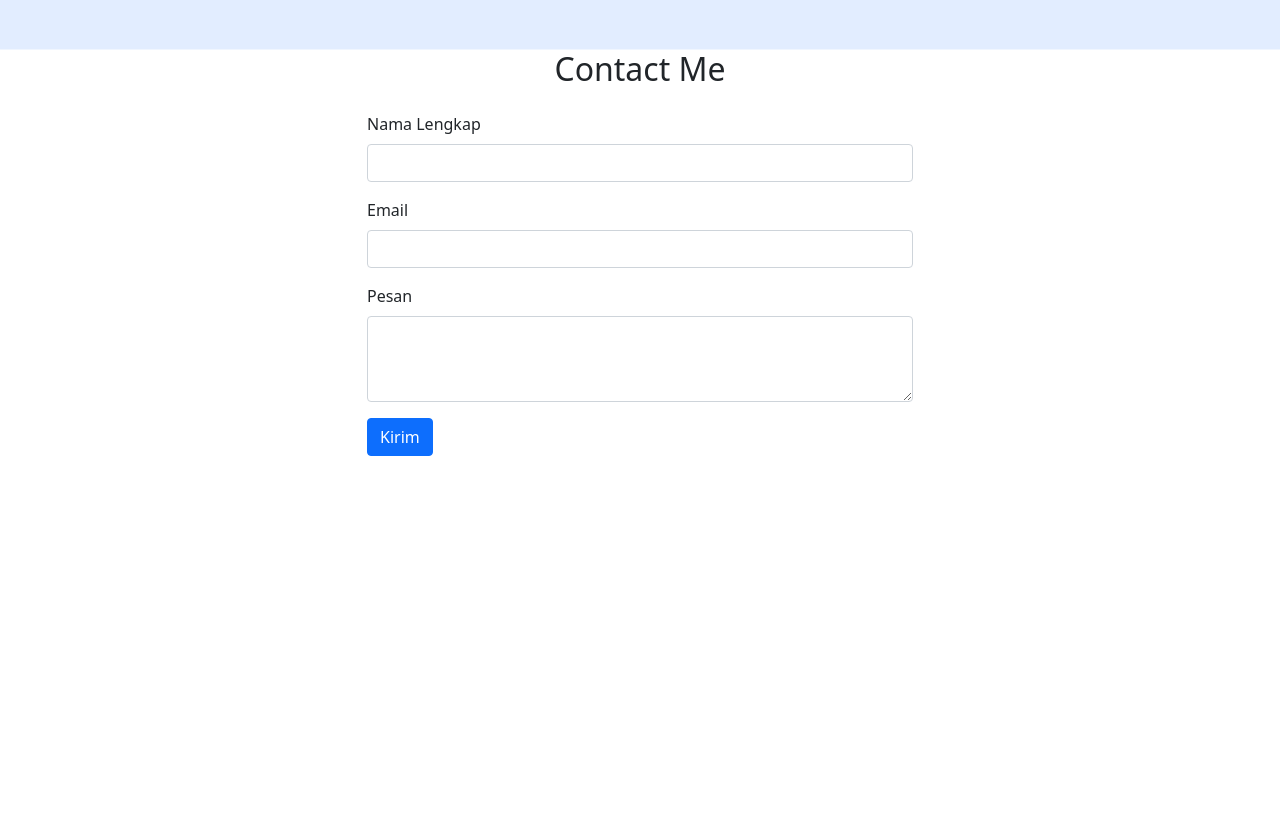
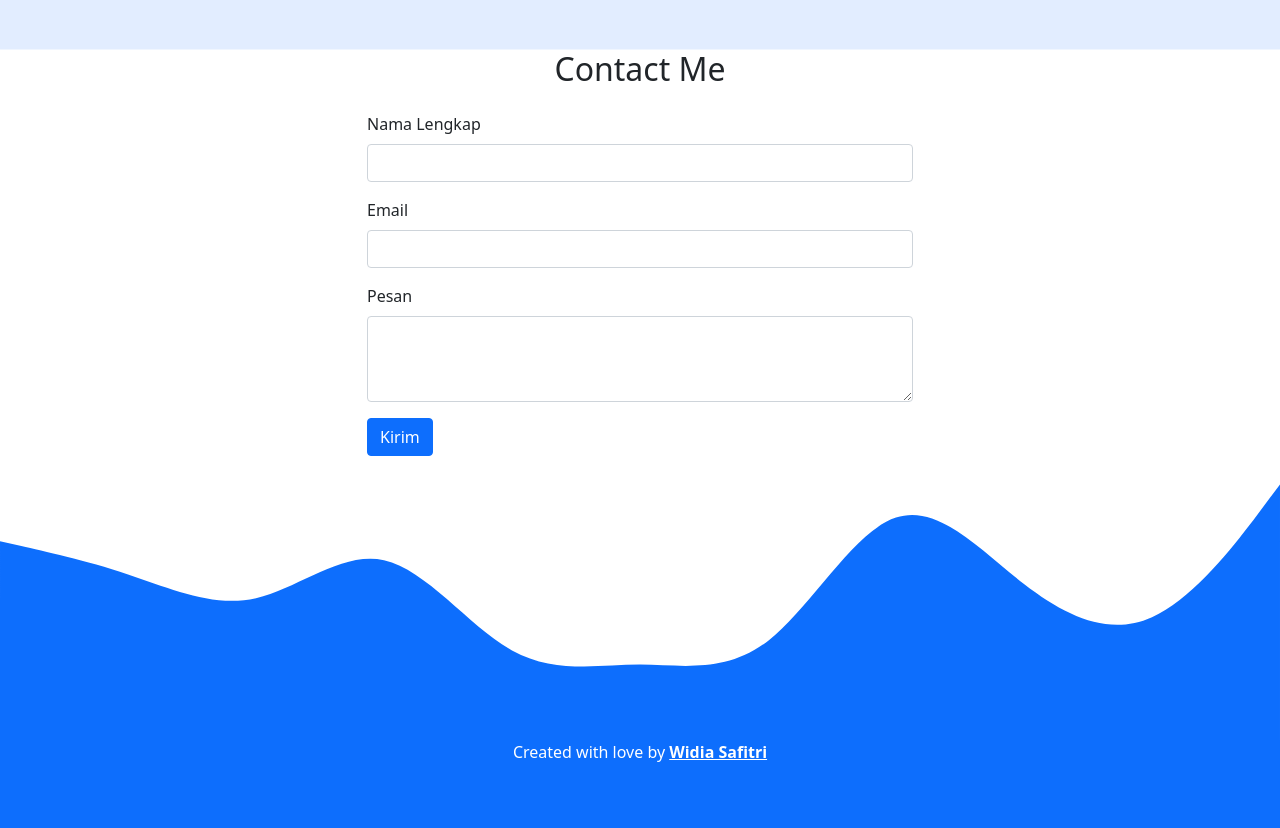
Before and after one commit to Widyasyafitri/UAS-WidiaSafitri, a plain HTML site: page index.html in a window 1280 px wide. Shown: the part 2268-3096 px from the top of the page. Before the commit the page ends 3000 px from the top, so only its background shows below. Drawn offline with nearby package versions, Linux system fonts and the light colour scheme; files whose address does not match are found by name.

Commit message:
Membuat Bagian Footer

```diff
--- a/index.html
+++ b/index.html
@@ -180,8 +180,21 @@
           </div>
         </div>
       </div>
+      <svg xmlns="http://www.w3.org/2000/svg" viewBox="0 0 1440 320">
+        <path
+          fill="#0d6efd"
+          fill-opacity="10"
+          d="M0,96L24,101.3C48,107,96,117,144,133.3C192,149,240,171,288,160C336,149,384,107,432,117.3C480,128,528,192,576,218.7C624,245,672,235,720,234.7C768,235,816,245,864,208C912,171,960,85,1008,69.3C1056,53,1104,107,1152,144C1200,181,1248,203,1296,181.3C1344,160,1392,96,1416,64L1440,32L1440,320L1416,320C1392,320,1344,320,1296,320C1248,320,1200,320,1152,320C1104,320,1056,320,1008,320C960,320,912,320,864,320C816,320,768,320,720,320C672,320,624,320,576,320C528,320,480,320,432,320C384,320,336,320,288,320C240,320,192,320,144,320C96,320,48,320,24,320L0,320Z"
+        ></path>
+      </svg>
     </section>
     <!-- Akhir contact-->
+
+    <!-- Footer -->
+    <footer class="bg-primary text-white text-center pb-5">
+      <p>Created with love by <a href="https://www.instagram.com/syftrrii_?igsh=Ynh0eDUwZWpnNmc1" class="text-white font-weight-bold fw-bold"> Widia Safitri</a></p>
+    </footer>
+    <!-- Akhir Footer -->
 
     <script src="https://cdn.jsdelivr.net/npm/bootstrap@5.0.2/dist/js/bootstrap.bundle.min.js" integrity="sha384-MrcW6ZMFYlzcLA8Nl+NtUVF0sA7MsXsP1UyJoMp4YLEuNSfAP+JcXn/tWtIaxVXM" crossorigin="anonymous"></script>
   </body>
```
Also changed, not shown: Screenshoot/Screenshot 2025-07-10 143444.png (added).
